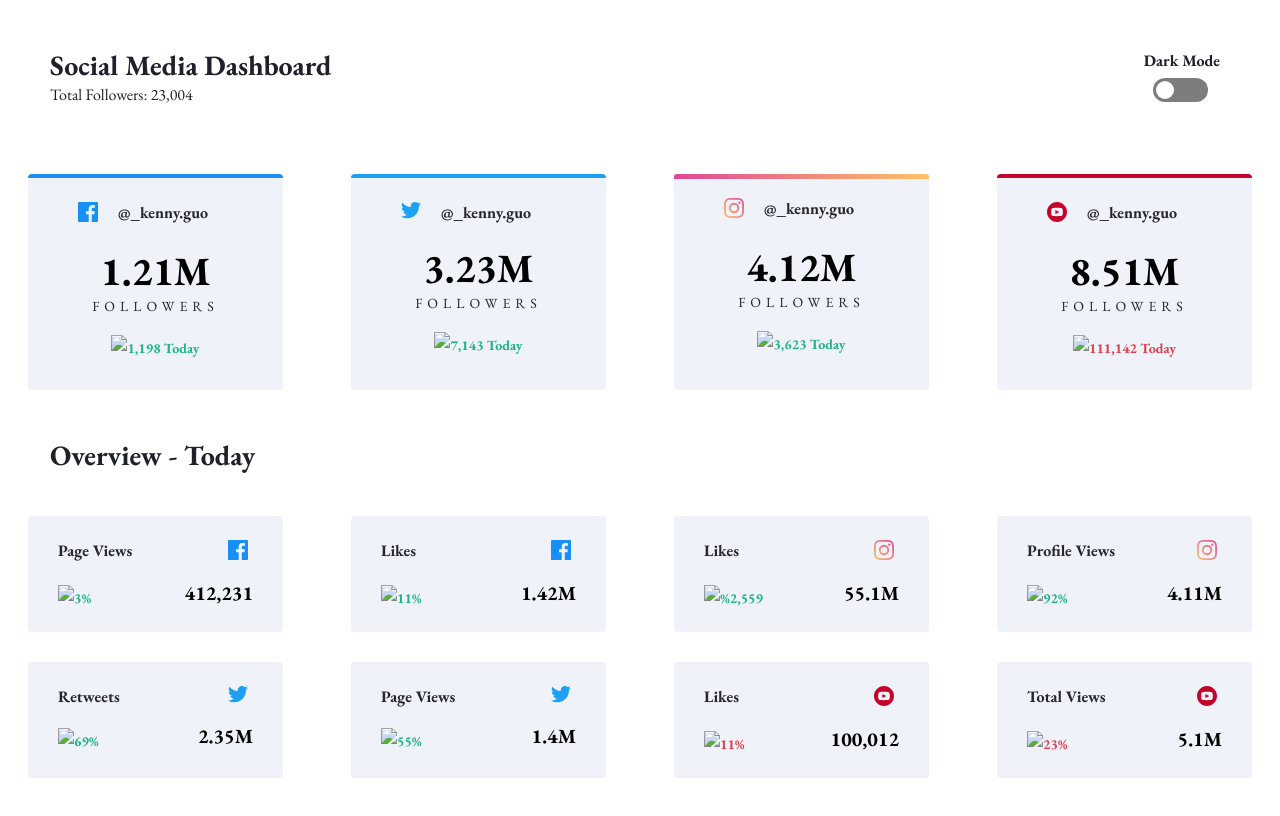
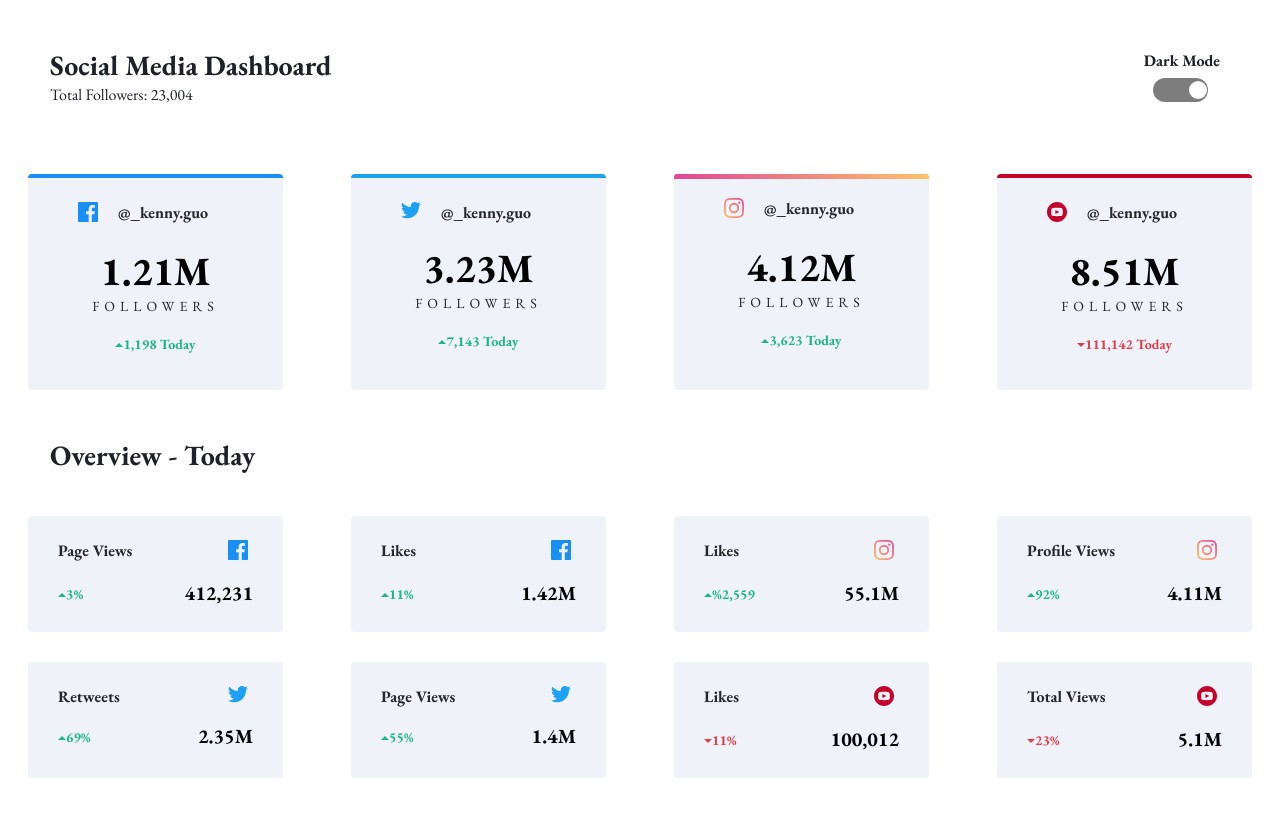
Before and after one commit to kennykguo/netvista-insight, a website: page index.html in a window 1280 px wide. Drawn offline with nearby package versions, Linux system fonts and the light colour scheme; files that its build step writes are made by us from their sources; the site is published under a folder, as on GitHub Pages, so addresses that start at the root find nothing.

Commit message:
Update index.html

```diff
--- a/index.html
+++ b/index.html
@@ -3,14 +3,14 @@
     <head>
         <meta charset="UTF-8">
         <meta name="viewport" content="width=device-width, initial-scale=1.0"> <!-- displays site properly based on user's device -->
-        <link rel="icon" type="image/png" sizes="32x32" href="./images/favicon-32x32.png">
+        <link rel="icon" type="image/png" sizes="32x32" href=".images/favicon-32x32.png">
         <title>Social Media Dashboard</title>
         <!-- Google Fonts -->
         <link rel="preconnect" href="https://fonts.googleapis.com">
         <link rel="preconnect" href="https://fonts.gstatic.com" crossorigin>
         <link href="https://fonts.googleapis.com/css2?family=EB+Garamond:wght@400;700&display=swap" rel="stylesheet">
         <link rel="stylesheet" href="dist/style.css"/>
-        <script defer src="/dist/script.js"></script>
+        <script defer src="dist/script.js"></script>
         <style>
         </style>
     </head>
@@ -45,7 +45,7 @@
                     <div class="card__count--big">
                         1.21M</div>
                     <div class="card__label">FOLLOWERS</div>
-                    <div class="card__change--up"> <img src = "/images/icon-up.svg" style = "padding-bottom: 2px";/>1,198 Today</div>
+                    <div class="card__change--up"> <img src = "images/icon-up.svg" style = "padding-bottom: 2px";/>1,198 Today</div>
                 </div>
                 <div class="card card__twitter">
                     <div class="card__platform">
@@ -57,7 +57,7 @@
                     <div class="card__count--big">
                         3.23M</div>
                     <div class="card__label">FOLLOWERS</div>
-                    <div class="card__change--up"> <img src = "/images/icon-up.svg" style = "padding-bottom: 2px";/>7,143 Today</div>
+                    <div class="card__change--up"> <img src = "images/icon-up.svg" style = "padding-bottom: 2px";/>7,143 Today</div>
                 </div>
 
                 <div class="card card__instagram">
@@ -70,7 +70,7 @@
                     <div class="card__count--big">
                         4.12M</div>
                     <div class="card__label">FOLLOWERS</div>
-                    <div class="card__change--up"> <img src = "/images/icon-up.svg" style = "padding-bottom: 2px";/>3,623 Today</div>
+                    <div class="card__change--up"> <img src = "images/icon-up.svg" style = "padding-bottom: 2px";/>3,623 Today</div>
                 </div>
                 <div class="card card__youtube">
                     <div class="card__platform">
@@ -82,7 +82,7 @@
                     <div class="card__count--big">
                         8.51M</div>
                     <div class="card__label">FOLLOWERS</div>
-                    <div class="card__change--down"> <img src = "/images/icon-down.svg" style = "padding-bottom: 2px";/>111,142 Today</div>
+                    <div class="card__change--down"> <img src = "images/icon-down.svg" style = "padding-bottom: 2px";/>111,142 Today</div>
                 </div>
             </section>
     <h1 class = "header container1">Overview - Today</h1>
@@ -99,7 +99,7 @@
                     </div>
                     <div>
                         <div class = "card__bottom">
-                            <div class="card__change--up--small"> <img src = "/images/icon-up.svg" style = "padding-bottom: 2px";/>3%</div>
+                            <div class="card__change--up--small"> <img src = "images/icon-up.svg" style = "padding-bottom: 2px";/>3%</div>
                             <div class="card__count--small">
                                 412,231
                             </div>
@@ -118,7 +118,7 @@
                     </div>
                     <div>
                         <div class = "card__bottom">
-                            <div class="card__change--up--small"> <img src = "/images/icon-up.svg" style = "padding-bottom: 2px";/>11%</div>
+                            <div class="card__change--up--small"> <img src = "images/icon-up.svg" style = "padding-bottom: 2px";/>11%</div>
                             <div class="card__count--small">
                                 1.42M
                             </div>
@@ -137,7 +137,7 @@
                     </div>
                     <div>
                         <div class = "card__bottom">
-                            <div class="card__change--up--small"> <img src = "/images/icon-up.svg" style = "padding-bottom: 2px";/>%2,559</div>
+                            <div class="card__change--up--small"> <img src = "images/icon-up.svg" style = "padding-bottom: 2px";/>%2,559</div>
                             <div class="card__count--small">
                                 55.1M
                             </div>
@@ -156,7 +156,7 @@
                     </div>
                     <div>
                         <div class = "card__bottom">
-                            <div class="card__change--up--small"> <img src = "/images/icon-up.svg" style = "padding-bottom: 2px";/>92%</div>
+                            <div class="card__change--up--small"> <img src = "images/icon-up.svg" style = "padding-bottom: 2px";/>92%</div>
                             <div class="card__count--small">
                                 4.11M
                             </div>
@@ -175,7 +175,7 @@
                     </div>
                     <div>
                         <div class = "card__bottom">
-                            <div class="card__change--up--small"> <img src = "/images/icon-up.svg" style = "padding-bottom: 2px";/>69%</div>
+                            <div class="card__change--up--small"> <img src = "images/icon-up.svg" style = "padding-bottom: 2px";/>69%</div>
                             <div class="card__count--small">
                                 2.35M
                             </div>
@@ -194,7 +194,7 @@
                     </div>
                     <div>
                         <div class = "card__bottom">
-                            <div class="card__change--up--small"> <img src = "/images/icon-up.svg" style = "padding-bottom: 2px";/>55%</div>
+                            <div class="card__change--up--small"> <img src = "images/icon-up.svg" style = "padding-bottom: 2px";/>55%</div>
                             <div class="card__count--small">
                                 1.4M
                             </div>
@@ -213,7 +213,7 @@
                     </div>
                     <div>
                         <div class = "card__bottom">
-                            <div class="card__change--down--small"> <img src = "/images/icon-down.svg" style = "padding-bottom: 2px";/>11%</div>
+                            <div class="card__change--down--small"> <img src = "images/icon-down.svg" style = "padding-bottom: 2px";/>11%</div>
                             <div class="card__count--small">
                                 100,012
                             </div>
@@ -232,7 +232,7 @@
                     </div>
                     <div>
                         <div class = "card__bottom">
-                            <div class="card__change--down--small"> <img src = "/images/icon-down.svg" style = "padding-bottom: 2px";/>23%</div>
+                            <div class="card__change--down--small"> <img src = "images/icon-down.svg" style = "padding-bottom: 2px";/>23%</div>
                             <div class="card__count--small">
                                 5.1M
                             </div>
```
